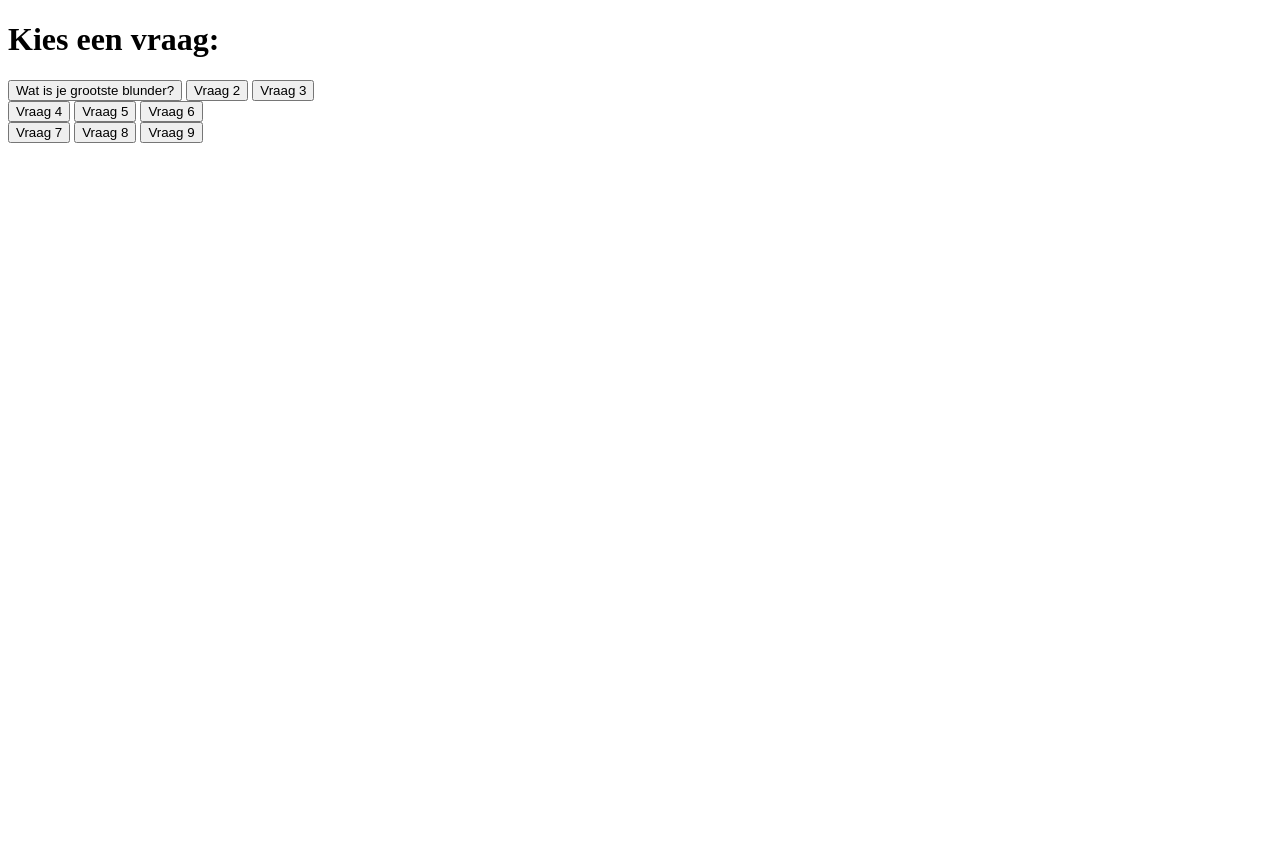
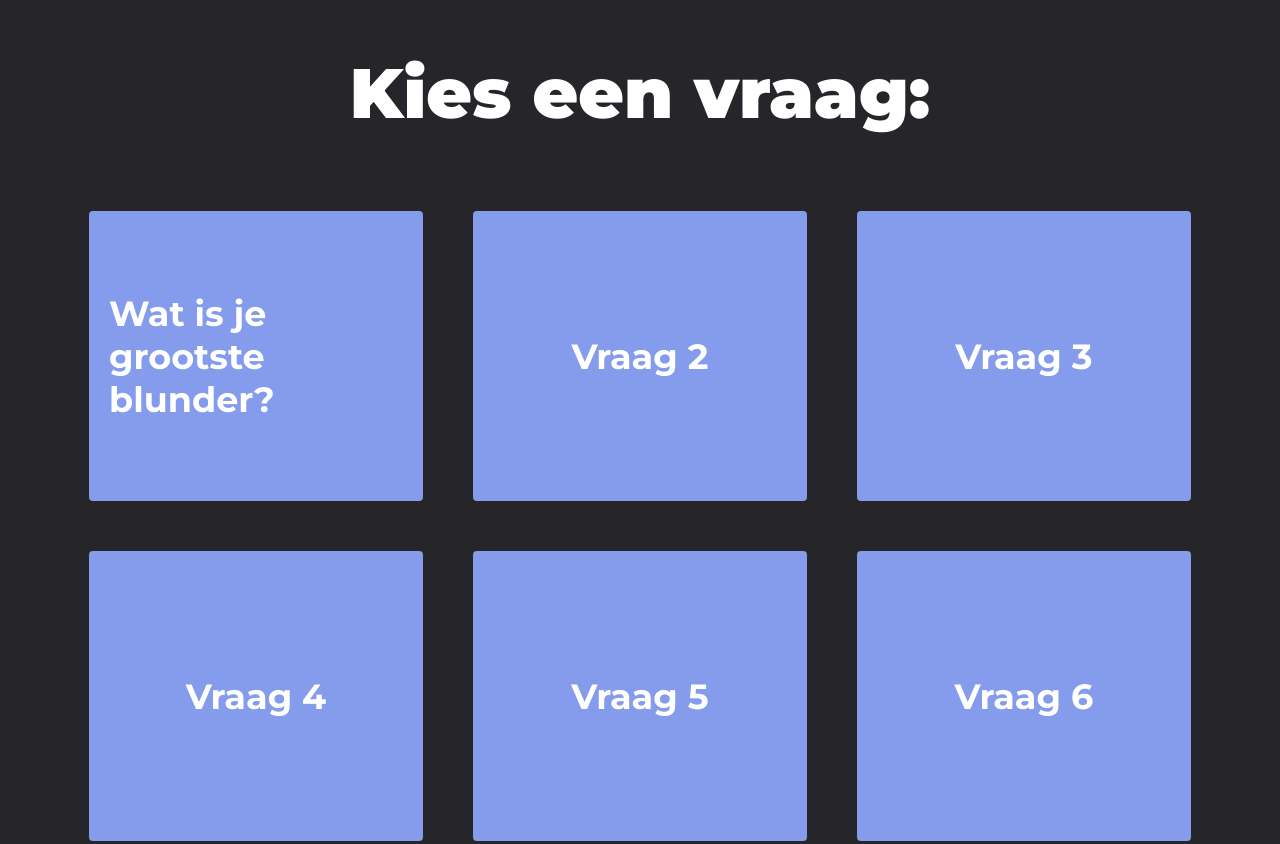
Before and after one commit to clanting1997/cmd-yz, a website built with webpack: page src/index.html in a window 1280 px wide. Shown: the top 844 px of the page. Before the commit the page ends 800 px from the top, so only its background shows below. Built offline with nearby package versions, Linux system fonts and the light colour scheme.

Commit message:
yan rebuild

```diff
--- a/package.json
+++ b/package.json
@@ -35,6 +35,10 @@
   "devDependencies": {
     "@babel/core": "^7.13.14",
     "@babel/preset-env": "^7.13.12",
-    "babel-loader": "^8.2.2"
+    "babel-loader": "^8.2.2",
+    "css-loader": "^5.2.0",
+    "mini-css-extract-plugin": "^1.4.0",
+    "sass": "^1.32.8",
+    "sass-loader": "^11.0.1"
   }
 }
--- a/src/index.html
+++ b/src/index.html
@@ -7,30 +7,19 @@
     <link href="https://fonts.googleapis.com/css2?family=Montserrat:ital,wght@0,200;0,400;0,700;0,900;1,200;1,900&display=swap" rel="stylesheet">
 </head>
 <body>
-<!-- Hier komt een korte uitleg -->
-<div class="uitleg-text">
-    <h1 class="keuze">Kies een vraag:</h1>
+<div class="header">
+    <h1>Kies een vraag:</h1>
 </div>
-<!-- Hier staan alle vragen in -->
-<div id="alle-vragen">
-    <!-- Hier begint de 1e rij met vragen -->
-    <section class="eerste-rij">
-        <button onclick="myFunction" id="eerste-vraag">Wat is je grootste blunder?</button>
-        <button id="tweede-vraag">Vraag 2</button>
-        <button id="derde-vraag">Vraag 3</button>
-    </section>
-    <!-- Hier begint de 2e rij met vragen -->
-    <section class="tweede-rij">
-        <button id="vierde-vraag">Vraag 4</button>
-        <button id="vijfde-vraag">Vraag 5</button>
-        <button id="zesde-vraag">Vraag 6</button>
-    </section>
-    <!-- Hier begint de 3e rij met vragen -->
-    <section class="derde-rij">
-        <button id="zevende-vraag">Vraag 7</button>
-        <button id="achtste-vraag">Vraag 8</button>
-        <button id="negende-vraag">Vraag 9</button>
-    </section>
+<div class="questions">
+    <div class="question question-one">Wat is je grootste blunder?</div>
+    <div class="question question-two">Vraag 2</div>
+    <div class="question question-three">Vraag 3</div>
+    <div class="question question-four">Vraag 4</div>
+    <div class="question question-five">Vraag 5</div>
+    <div class="question question-six">Vraag 6</div>
+    <div class="question question-seven">Vraag 7</div>
+    <div class="question question-eight">Vraag 8</div>
+    <div class="question question-nine">Vraag 9</div>
 </div>
 </body>
 </html>
--- a/src/index.js
+++ b/src/index.js
@@ -1,13 +1 @@
-console.log('hello world');
-
-const recorderOne = document.getElementById('recorder1');
-const playerOne = document.getElementById('player1');
-
-console.log(recorderOne, playerOne);
-
-recorderOne.addEventListener('change', function(e) {
-    const file = e.target.files[0];
-    const url = URL.createObjectURL(file);
-    // Do something with the audio file.
-    playerOne.src = url;
-});
+import "./styles/index.scss";
--- /dev/null
+++ b/src/styles/_global.scss
@@ -0,0 +1,73 @@
+*{
+margin: 0;
+padding: 0;
+background-color: $bg;
+font-family: $font-family;
+}
+
+
+/* INDEX PAGINA */
+
+.header{
+margin-top: 50px;
+margin-bottom: 50px;
+}
+
+h1 {
+text-align: center;
+font-size: 70px;
+font-weight: 900;
+color: $white;
+}
+
+.questions {
+  display: grid;
+  grid-template-columns: 33.33% 33.33% 33.33%;
+  grid-template-rows: auto auto auto;
+  margin: 0 auto;
+  width: 90%;
+
+  .question {
+    align-items: center;
+    background-color: $blue;
+    border-radius: 4px;
+    color: $white;
+    display: flex;
+    justify-content: center;
+    font-size: 35px;
+    font-weight: 700;
+    height: 250px;
+    margin: 25px;
+    transition: ease-out 0.3s;
+    position: relative;
+    padding: 20px;
+    z-index: 1;
+
+    &:before {
+      background-color: $red;
+      content: "";
+      bottom: 0;
+      left: 50%;
+      opacity: 0;
+      position: absolute;
+      right: 50%;
+      transition: 0.5s all ease;
+      top: 0;
+    }
+
+    &:hover {
+      background-color: $blue;
+      color: $yellow;
+      cursor: pointer;
+      transform: scale(1.1);
+
+      &:before {
+        left: 0;
+        opacity: 1;
+        right: 0;
+        transition: 0.5s all ease;
+        z-index: -1;
+      }
+    }
+  }
+}
--- /dev/null
+++ b/src/styles/_variables.scss
@@ -0,0 +1,8 @@
+$font-family: 'Montserrat', sans-serif;
+
+// colors
+$bg: #25252a;
+$blue: #849ceb;
+$red: #e3454f;
+$white: #fff;
+$yellow: #ffda40;
--- /dev/null
+++ b/src/styles/index.scss
@@ -0,0 +1,2 @@
+@import "variables";
+@import "global";
--- a/webpack.config.js
+++ b/webpack.config.js
@@ -1,3 +1,5 @@
+const MiniCssExtractPlugin = require("mini-css-extract-plugin");
+
 let mode = "development"
 
 if (process.env.NODE_ENV === "production") {
@@ -12,6 +14,10 @@ module.exports = {
     module: {
         rules: [
             {
+                test: /\.s?css$/i,
+                use: [MiniCssExtractPlugin.loader, "css-loader", "sass-loader"],
+            },
+            {
                 test: /\.js$/,
                 exclude: /node_modules/,
                 use: {
@@ -25,9 +31,11 @@ module.exports = {
     devtool: "source-map",
     devServer: {
         contentBase: "./dist",
+        hot: true,
     },
 
     plugins: [
+        new MiniCssExtractPlugin(),
         new HtmlWebpackPlugin({
             template: "./src/index.html",
         })
```
Also changed, not shown: 1 other file.
